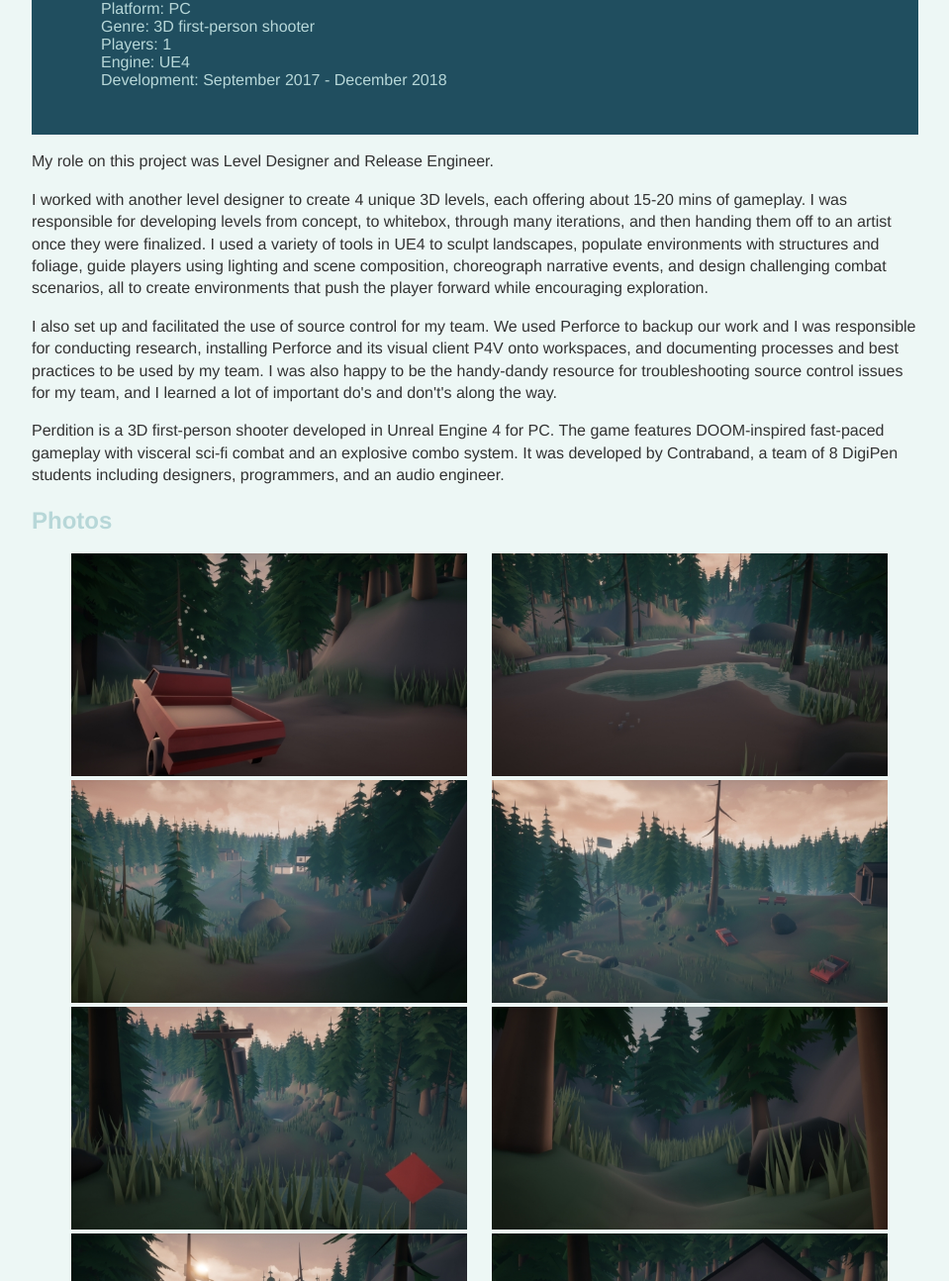
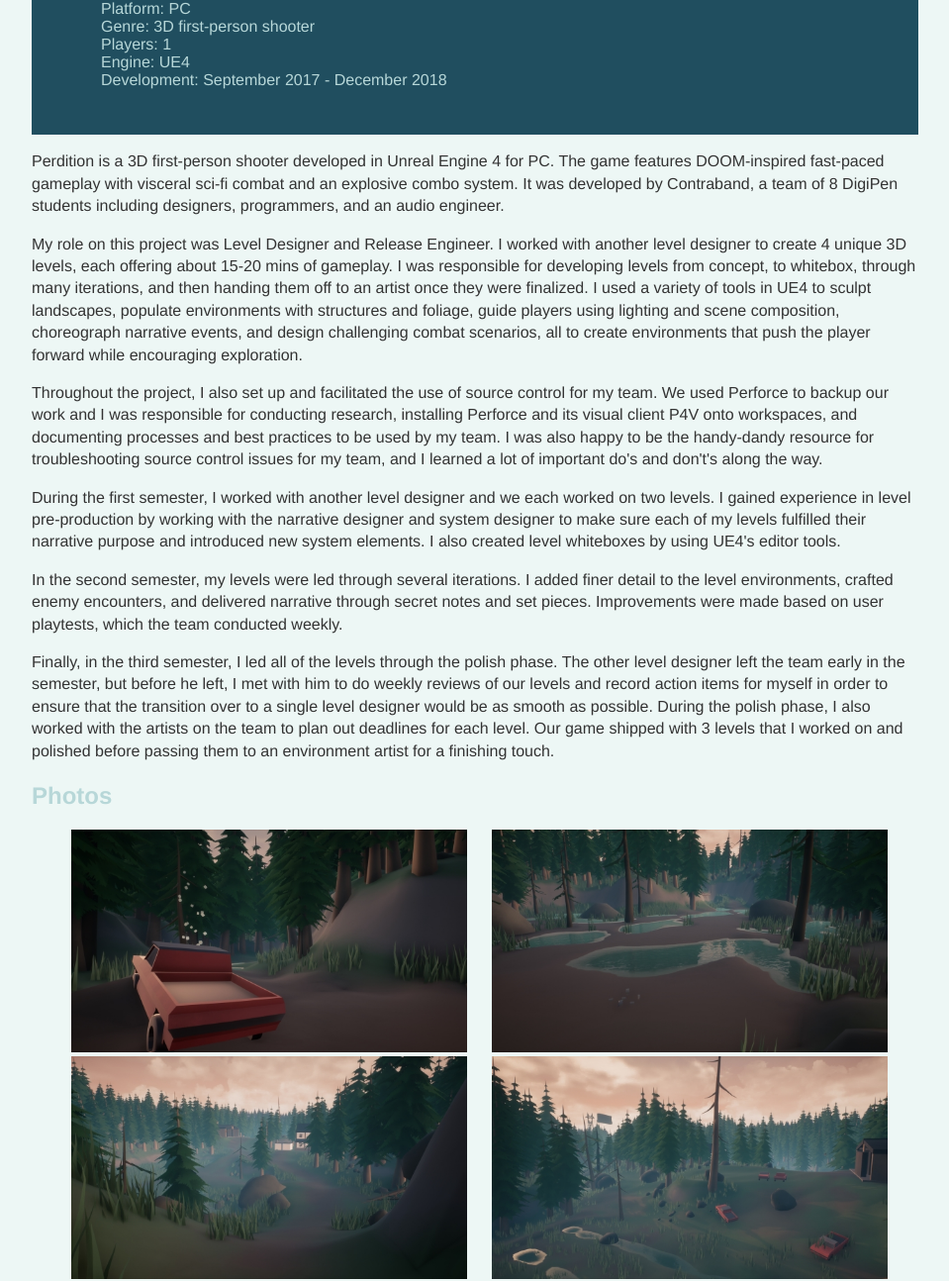
Before and after one commit to digigrant/digigrant.github.io, a Jekyll site: the page built from projects/perdition.html, in a window 1280 px wide and 1400 px high, scrolled down 663 px, cut to the strip 106-1400 px from the top of the window. Shown: the whole strip at 99% size, without its empty margins (160-1119 px from the left). Built offline with Jekyll 4.4.1, drawn with Linux system fonts in a browser that asks for light colours.

Commit message:
Update perdition.html

```diff
--- a/projects/perdition.html
+++ b/projects/perdition.html
@@ -11,13 +11,17 @@ end: December 2018
 video-id: wO86fH32xgI
 ---
 
-<p>My role on this project was Level Designer and Release Engineer.</p>
+<p>Perdition is a 3D first-person shooter developed in Unreal Engine 4 for PC. The game features DOOM-inspired fast-paced gameplay with visceral sci-fi combat and an explosive combo system. It was developed by Contraband, a team of 8 DigiPen students including designers, programmers, and an audio engineer.</p>
 
-<p>I worked with another level designer to create 4 unique 3D levels, each offering about 15-20 mins of gameplay. I was responsible for developing levels from concept, to whitebox, through many iterations, and then handing them off to an artist once they were finalized. I used a variety of tools in UE4 to sculpt landscapes, populate environments with structures and foliage, guide players using lighting and scene composition, choreograph narrative events, and design challenging combat scenarios, all to create environments that push the player forward while encouraging exploration.</p>
+<p>My role on this project was Level Designer and Release Engineer. I worked with another level designer to create 4 unique 3D levels, each offering about 15-20 mins of gameplay. I was responsible for developing levels from concept, to whitebox, through many iterations, and then handing them off to an artist once they were finalized. I used a variety of tools in UE4 to sculpt landscapes, populate environments with structures and foliage, guide players using lighting and scene composition, choreograph narrative events, and design challenging combat scenarios, all to create environments that push the player forward while encouraging exploration.</p>
 
-<p>I also set up and facilitated the use of source control for my team. We used Perforce to backup our work and I was responsible for conducting research, installing Perforce and its visual client P4V onto workspaces, and documenting processes and best practices to be used by my team. I was also happy to be the handy-dandy resource for troubleshooting source control issues for my team, and I learned a lot of important do's and don't's along the way.</p>
+<p>Throughout the project, I also set up and facilitated the use of source control for my team. We used Perforce to backup our work and I was responsible for conducting research, installing Perforce and its visual client P4V onto workspaces, and documenting processes and best practices to be used by my team. I was also happy to be the handy-dandy resource for troubleshooting source control issues for my team, and I learned a lot of important do's and don't's along the way.</p>
 
-<p>Perdition is a 3D first-person shooter developed in Unreal Engine 4 for PC. The game features DOOM-inspired fast-paced gameplay with visceral sci-fi combat and an explosive combo system. It was developed by Contraband, a team of 8 DigiPen students including designers, programmers, and an audio engineer.</p>
+<p>During the first semester, I worked with another level designer and we each worked on two levels. I gained experience in level pre-production by working with the narrative designer and system designer to make sure each of my levels fulfilled their narrative purpose and introduced new system elements. I also created level whiteboxes by using UE4's editor tools.</p>
+
+<p>In the second semester, my levels were led through several iterations. I added finer detail to the level environments, crafted enemy encounters, and delivered narrative through secret notes and set pieces. Improvements were made based on user playtests, which the team conducted weekly.</p>
+
+<p>Finally, in the third semester, I led all of the levels through the polish phase. The other level designer left the team early in the semester, but before he left, I met with him to do weekly reviews of our levels and record action items for myself in order to ensure that the transition over to a single level designer would be as smooth as possible. During the polish phase, I also worked with the artists on the team to plan out deadlines for each level. Our game shipped with 3 levels that I worked on and polished before passing them to an environment artist for a finishing touch.</p>
 
 <h2>Photos</h2>
 
```
